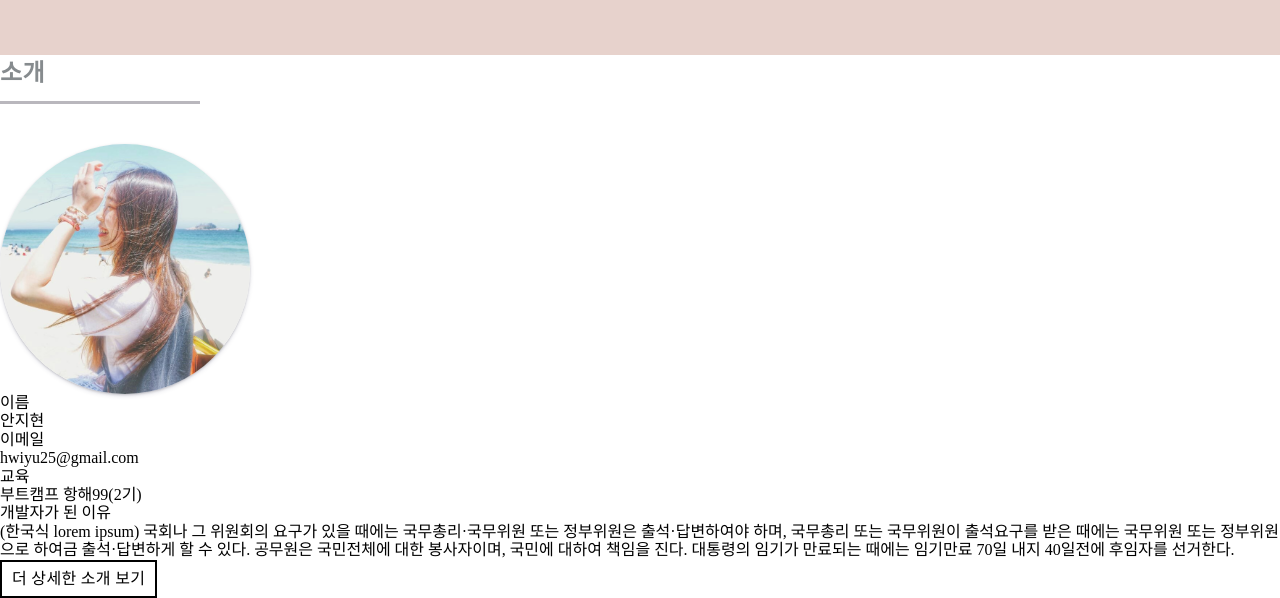
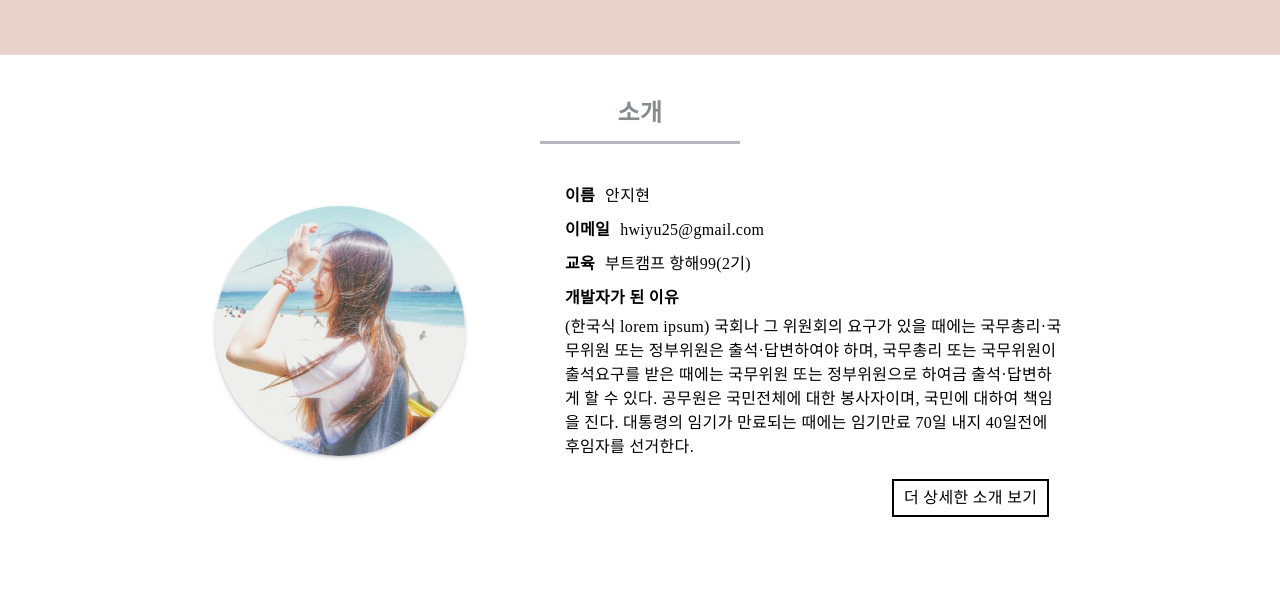
Before and after one commit to Jihyun85/portfolio, a website built with webpack: page index.html in a window 1280 px wide. Shown: the part 275-873 px from the top of the page. After the commit the page ends 832 px from the top, so only its background shows below. Built offline with nearby package versions, Linux system fonts and the light colour scheme; a web font is replaced by a local one.

Commit message:
💄 about(소개) 스타일 적용

```diff
--- /dev/null
+++ b/src/assets/scss/layouts/_about.scss
@@ -0,0 +1,88 @@
+.about {
+  @include container;
+  @include flexbox-column(center, center);
+  @include base-margin-bottom;
+  margin-top: 20px;
+
+  &-content {
+    @include flexbox-column(start, center);
+  }
+
+  &-profile {
+    @include base-margin-bottom;
+  }
+
+  &-item {
+    a:hover {
+      text-decoration: underline;
+      color: #b67768;
+    }
+
+    &:not(:last-child) {
+      margin-bottom: 10px;
+    }
+
+    dt,
+    dd {
+      @include text-style(14, $black);
+      text-align: center;
+    }
+
+    dt {
+      font-weight: bold;
+      margin-bottom: 5px;
+    }
+
+    &.item-phrase dd {
+      width: 100%;
+      max-width: 450px;
+      text-align: left;
+    }
+  }
+
+  &-btn {
+    @include pos-center-x;
+    margin-top: 20px;
+  }
+
+  @include responsive(T) {
+    margin-top: 40px;
+
+    &-content {
+      flex-direction: row;
+      gap: 100px;
+    }
+
+    &-item {
+      dt,
+      dd {
+        @include text-style(16, $black);
+      }
+
+      dt {
+        margin-right: 10px;
+        margin-bottom: 0;
+      }
+
+      &:not(:last-child) {
+        @include flexbox(start, start);
+      }
+
+      &:last-child {
+        dt {
+          text-align: left;
+          margin-bottom: 5px;
+        }
+
+        dd {
+          max-width: 500px;
+        }
+      }
+    }
+
+    &-btn {
+      left: 100%;
+      transform: translateX(-110%);
+    }
+  }
+}
--- a/src/assets/scss/style.scss
+++ b/src/assets/scss/style.scss
@@ -21,6 +21,7 @@
 // layouts
 @import "./layouts/header";
 @import "./layouts/greeting";
+@import "./layouts/about";
 
 // components
 @import "./components/gnb";
```
